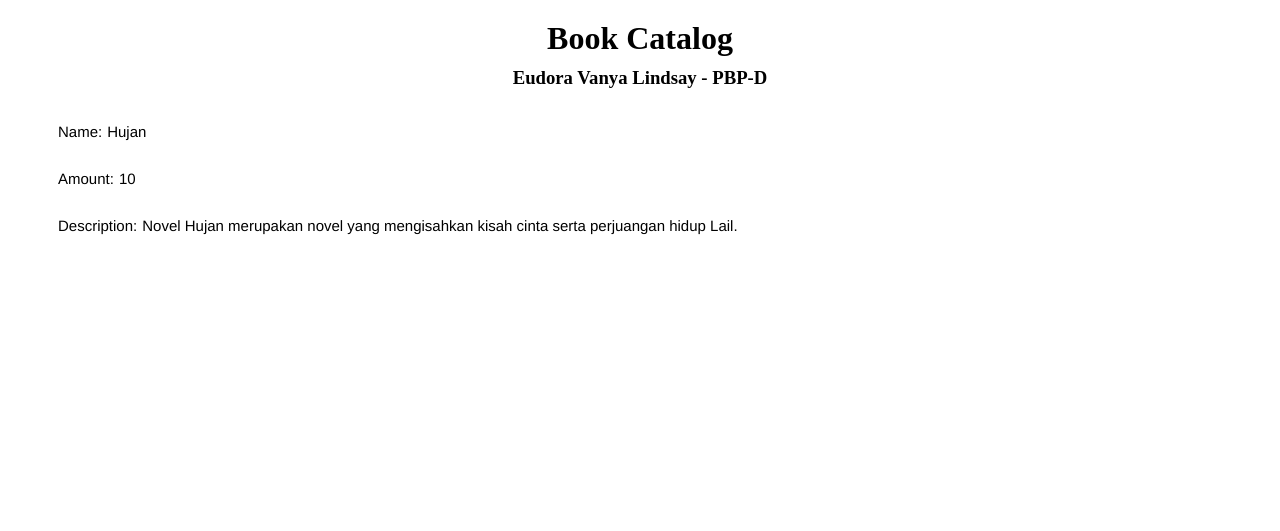
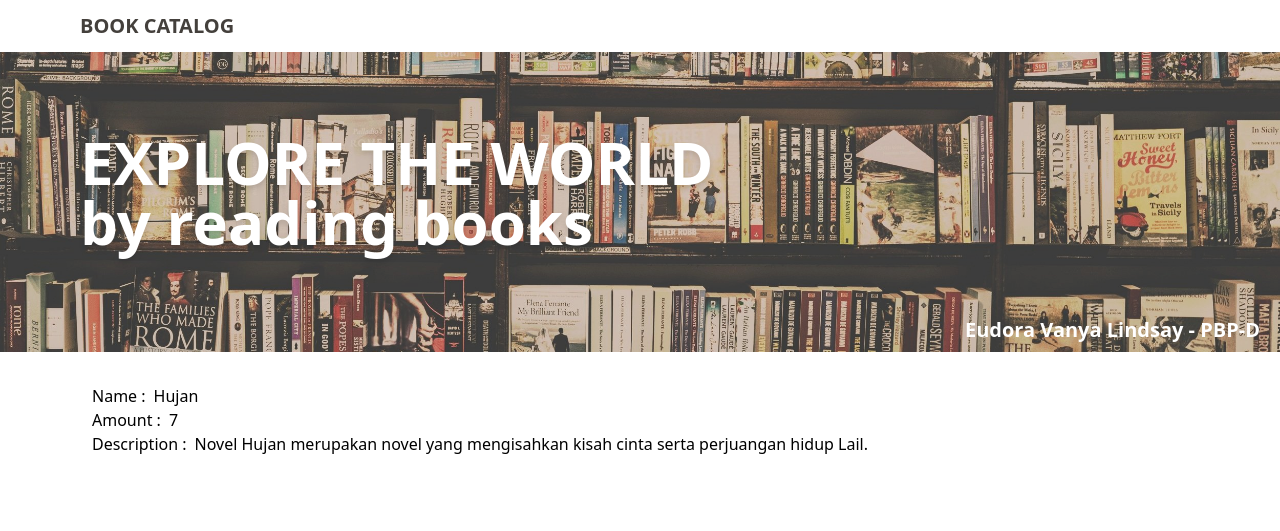
Before and after one commit to Nya2k/book-catalog, a Django app: page /main/ in a window 1280 px wide. Shown: the top 531 px of the page. Run offline with Django 4.2, Linux system fonts and the light colour scheme; some libraries are stand-ins or nearby versions.

Commit message:
changed views and css to tailwind

```diff
--- a/main/templates/main.html
+++ b/main/templates/main.html
@@ -1,46 +1,33 @@
+{% load static %}
+
 <head>
   <meta charset="UTF-8">
   <meta name="viewport" content="width=device-width">
-  <link rel="stylesheet" href="../static/css/main.css">
-  <style>
-    .web-title{
-      text-align: center;
-      margin: 20px;
-    }
-
-    .creator{
-      text-align: center;
-      margin-top: -10px;
-    }
-
-    .book-title-container, .amount-container, .description-container{
-      display: flex;
-      margin: 0px 50px 0px 50px;
-      font-family: "Sans-serif", "Helvetica";
-      font-size: 15px;
-    }
-
-    .content{
-      margin-left: 5px;
-    }
-  </style>
+  <script src="https://cdn.tailwindcss.com"></script>
 </head>
 
 <body>
-  <h1 class="web-title">{{application}}</h1>
-  <h3 class="creator">{{name}} - {{class}}</h3>
-  <div class="book-container">
-    <div class="book-title-container">
-      <p class="book-name-title">Name: </p>
-        <p class="content">Hujan</p>
+  <div class="flex m-3 mx-20 text-xl font-bold">
+    <h1 class="w-auto text-stone-700">{{application}}</h1>
+  </div>
+  <div class="relative text-white font-extrabold">
+    <p class="absolute  text-6xl z-10 m-20 line-clamp-2 w-[700px] h-[400px] drop-shadow-md">EXPLORE THE WORLD by reading books</p>
+    <p class="absolute z-10 right-5 bottom-2 font-semibold text-xl ">Eudora Vanya Lindsay - PBP-D</p>
+    <img src="{% static '../static/images/book-background.jpg' %}" alt="book-background"
+      class="object-cover h-[300px] w-full opacity-90">
+  </div>
+  <div class="my-5">
+    <div class="mx-20 px-3 pt-3 flex">
+      <p>Name :</p>
+      <p class="ml-2">{{name}}</p>
     </div>
-    <div class="amount-container">
-      <p class="amount-title">Amount: </p>
-        <p class="content">10</p>
+    <div class="mx-20 px-3 flex">
+      <p>Amount :</p>
+      <p class="ml-2">{{amount}}</p>
     </div>
-    <div class="description-container">
-      <p class="description-title">Description: </p>
-        <p class="content">Novel Hujan merupakan novel yang mengisahkan kisah cinta serta perjuangan hidup Lail.</p>
+    <div class="mx-20 px-3 pb-3 flex">
+      <p>Description :</p>
+      <p class="ml-2">{{description}}</p>
     </div>
   </div>
 </body>
--- a/main/views.py
+++ b/main/views.py
@@ -2,9 +2,10 @@ from django.shortcuts import render
 
 def show_main(request):
     context = {
-        'application': 'Book Catalog',
-        'name': 'Eudora Vanya Lindsay',
-        'class': 'PBP-D'
+        'application': 'BOOK CATALOG',
+        'name': 'Hujan',
+        'amount': '7',
+        'description': 'Novel Hujan merupakan novel yang mengisahkan kisah cinta serta perjuangan hidup Lail.'
     }
 
     return render(request, "main.html", context)
```
Also changed, not shown: main/static/images/book-background.jpg (added).
